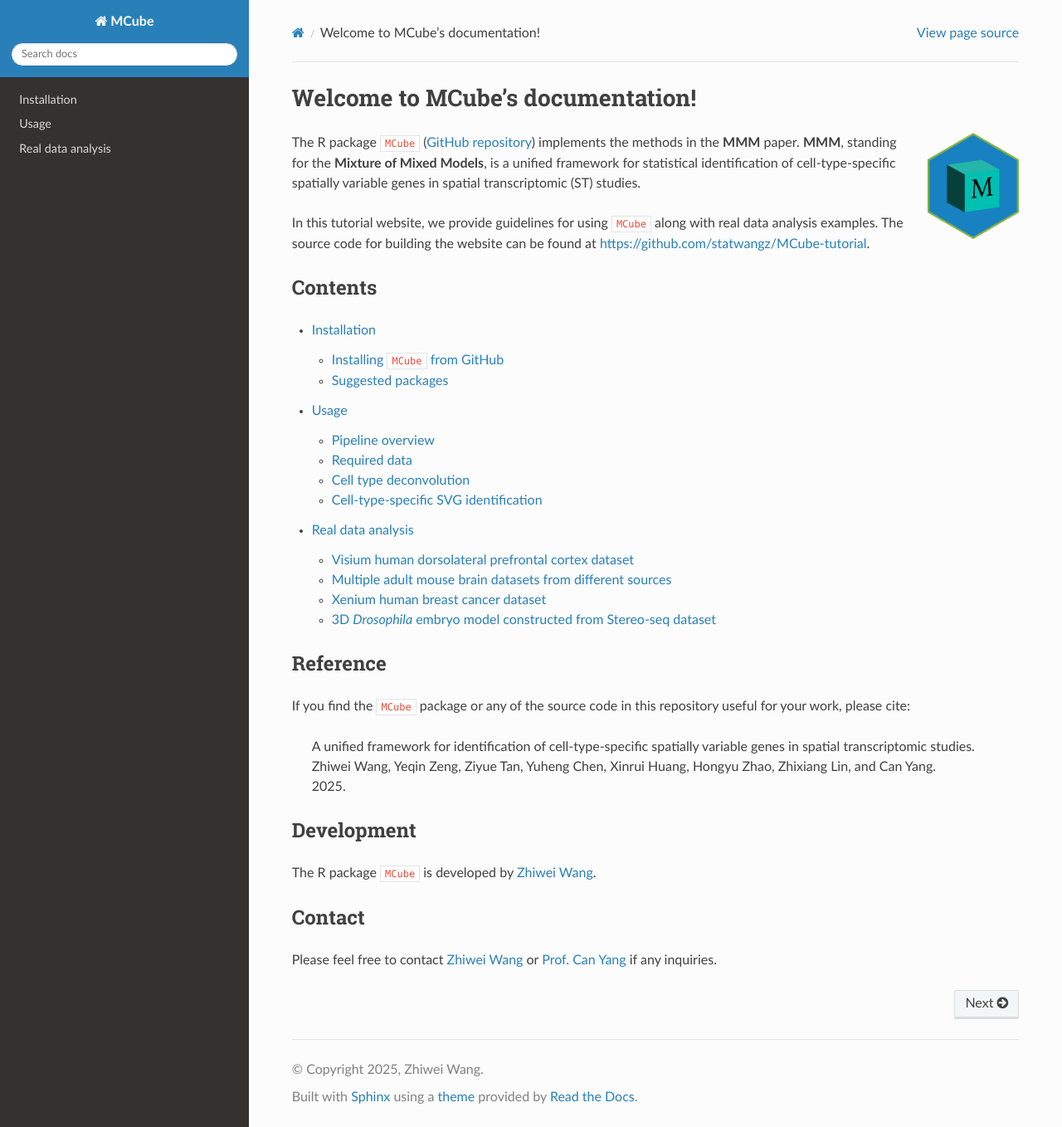
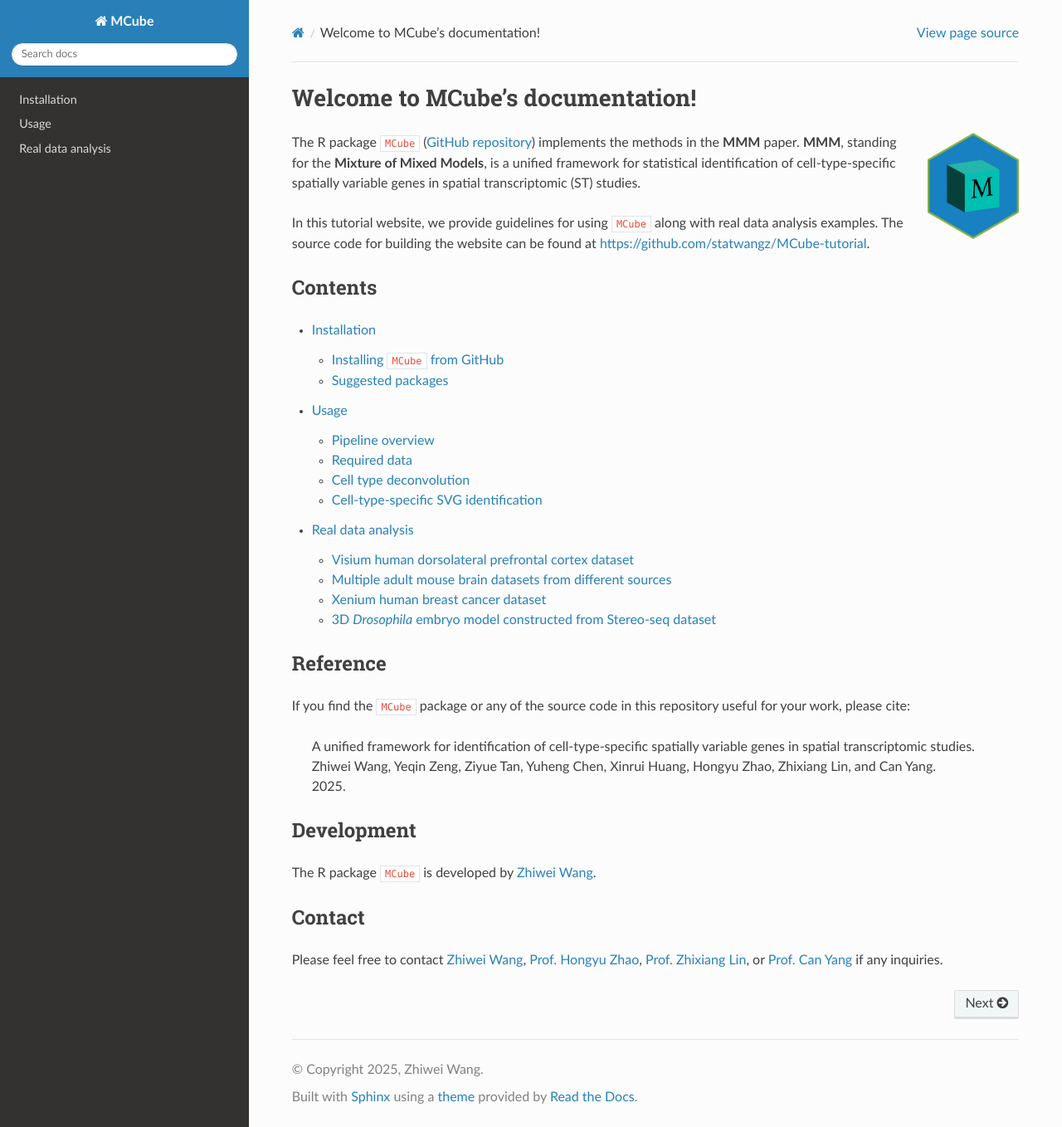
Before and after one commit to statwangz/MCube-tutorial, a Sphinx documentation site: the page built from docs/source/index.rst, in a window 1280 px wide and 1358 px high. Shown: the whole window at 83% size. Built offline with Sphinx 7.4.7 and the Read the Docs theme 3.1.0, drawn with Linux system fonts in a browser that asks for light colours; pages that are not in the unit, such as notebooks, are missing from menus.

Commit message:
Update index.rst

```diff
--- a/docs/source/index.rst
+++ b/docs/source/index.rst
@@ -42,4 +42,5 @@ The R package ``MCube`` is developed by `Zhiwei Wang <https://sites.google.com/v
 Contact
 =======
 
-Please feel free to contact `Zhiwei Wang <zhiwei.wang@connect.ust.hk>`_  or `Prof. Can Yang <macyang@ust.hk>`_ if any inquiries.
+Please feel free to contact `Zhiwei Wang <zhiwei.wang@connect.ust.hk>`_, `Prof. Hongyu Zhao <hongyu.zhao@yale.edu>`_,
+`Prof. Zhixiang Lin <zhixianglin@cuhk.edu.hk>`_, or `Prof. Can Yang <macyang@ust.hk>`_ if any inquiries.
```
